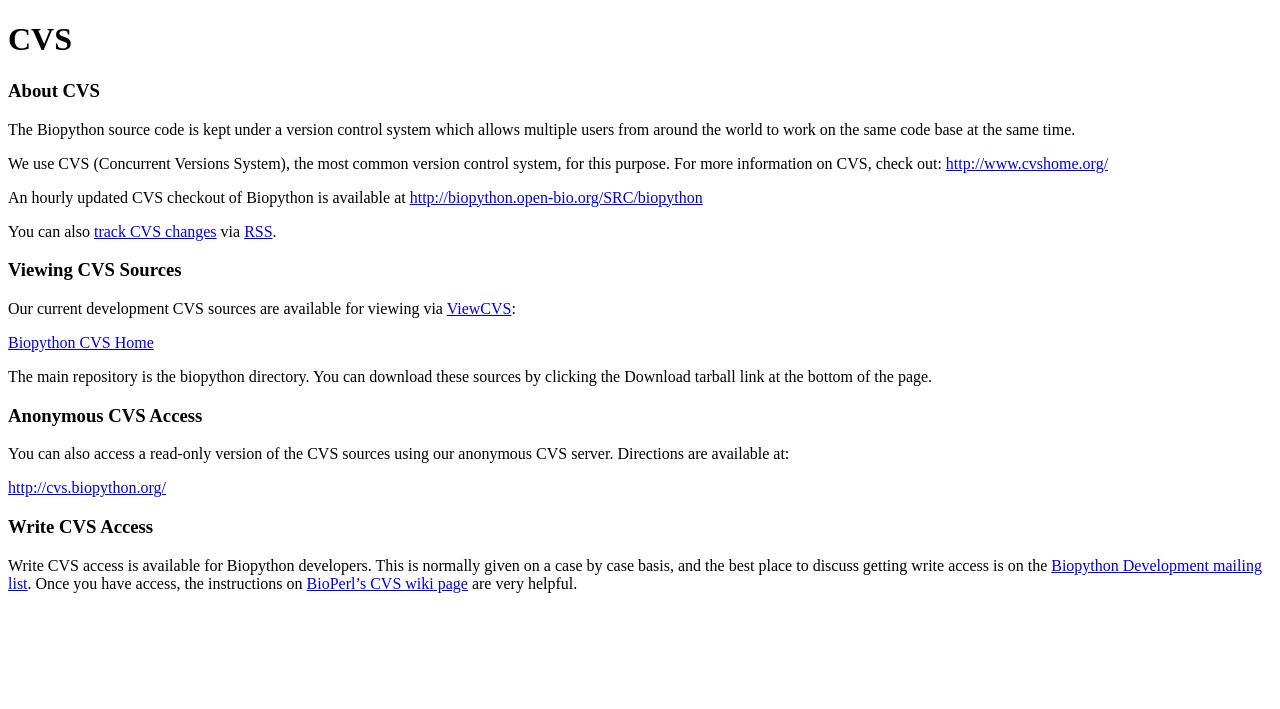
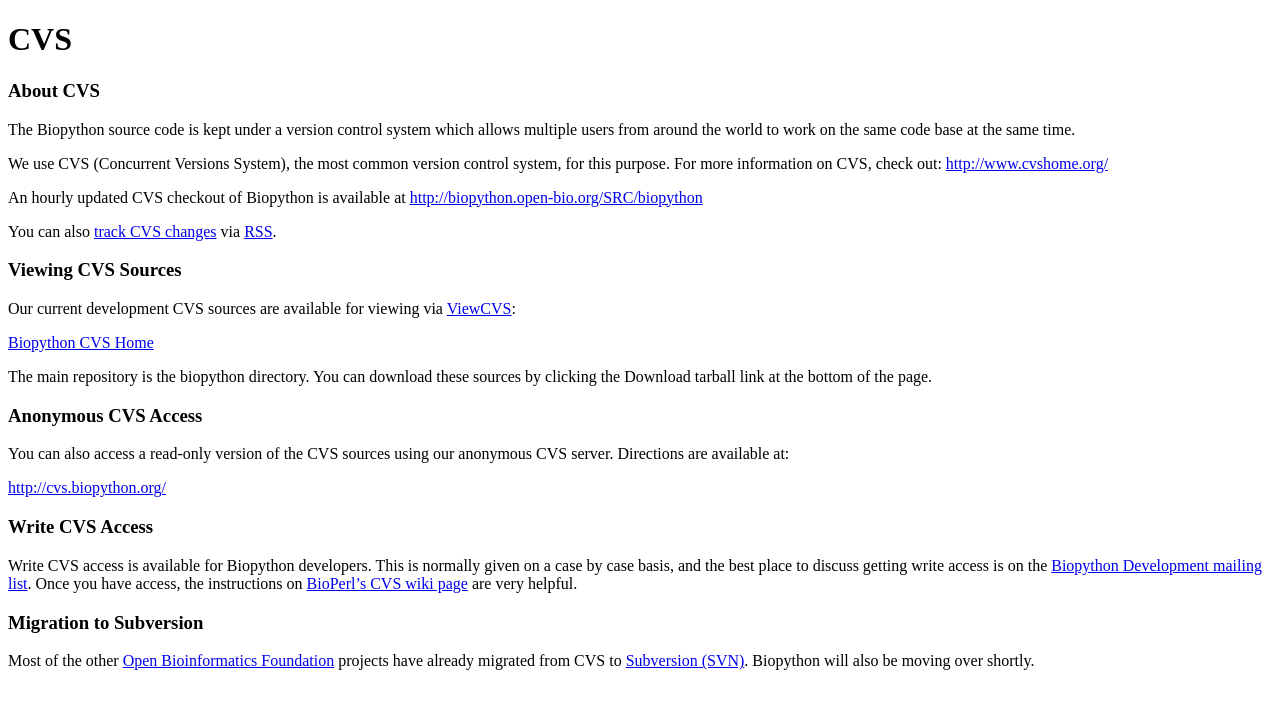
Before and after one commit to biopython/biopython.github.io, a Jekyll site: the page built from wiki/CVS.md, in a window 1280 px wide. Shown: the top 709 px of the page. Built offline with Jekyll 4.4.1, drawn with Linux system fonts in a browser that asks for light colours.

Commit message:
Note on SVN

```diff
--- a/wiki/CVS.md
+++ b/wiki/CVS.md
@@ -46,3 +46,9 @@ write access is on the [Biopython Development mailing
 list](mailto:biopython-dev@biopython.org). Once you have access, the
 instructions on [BioPerl's CVS wiki
 page](http://www.bioperl.org/wiki/Using_CVS) are very helpful.
+
+### Migration to Subversion
+
+Most of the other [Open Bioinformatics Foundation](http://open-bio.org)
+projects have already migrated from CVS to [Subversion
+(SVN)](SVN "wikilink"). Biopython will also be moving over shortly.
```
Also changed, not shown: 1 other file.
